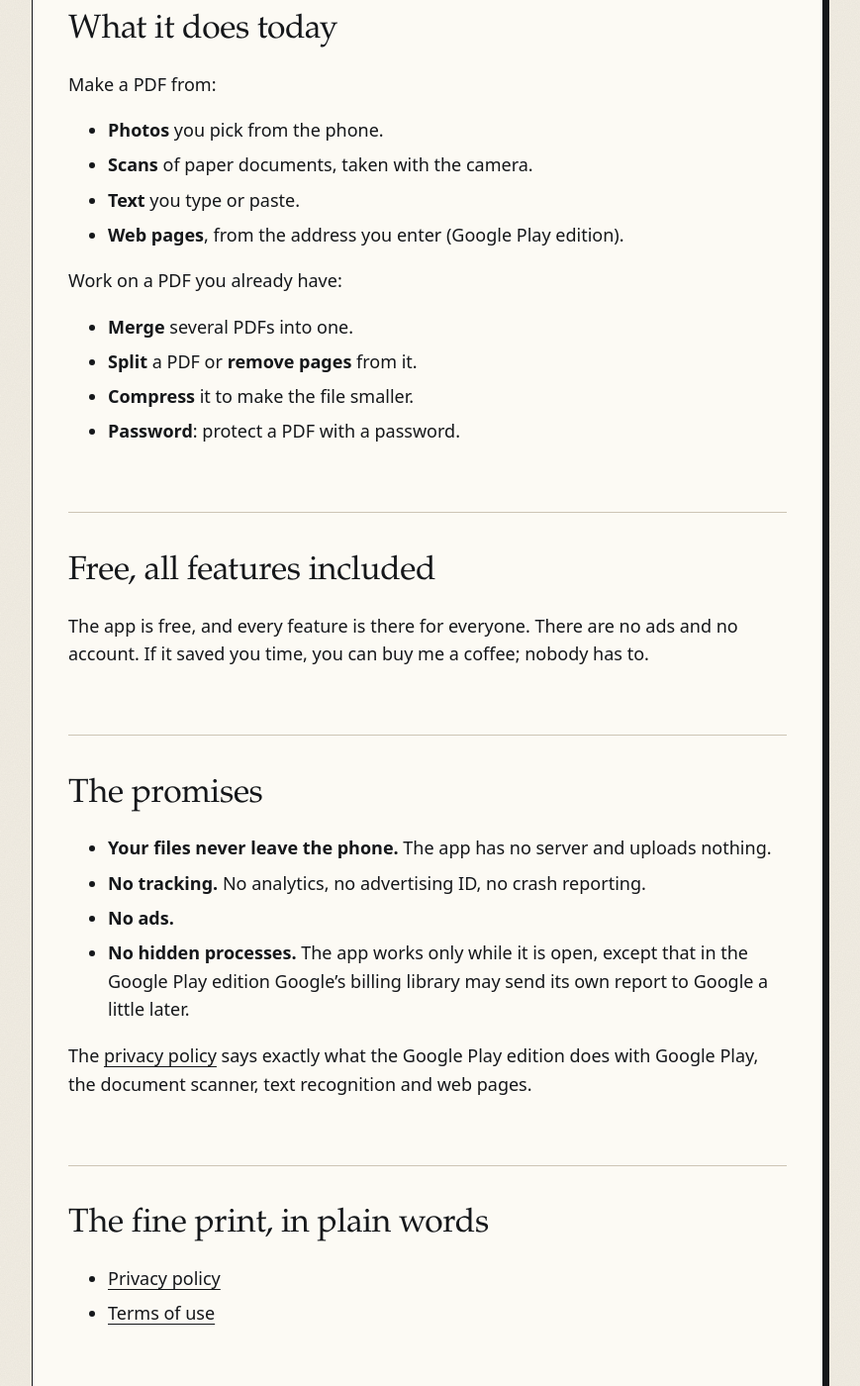
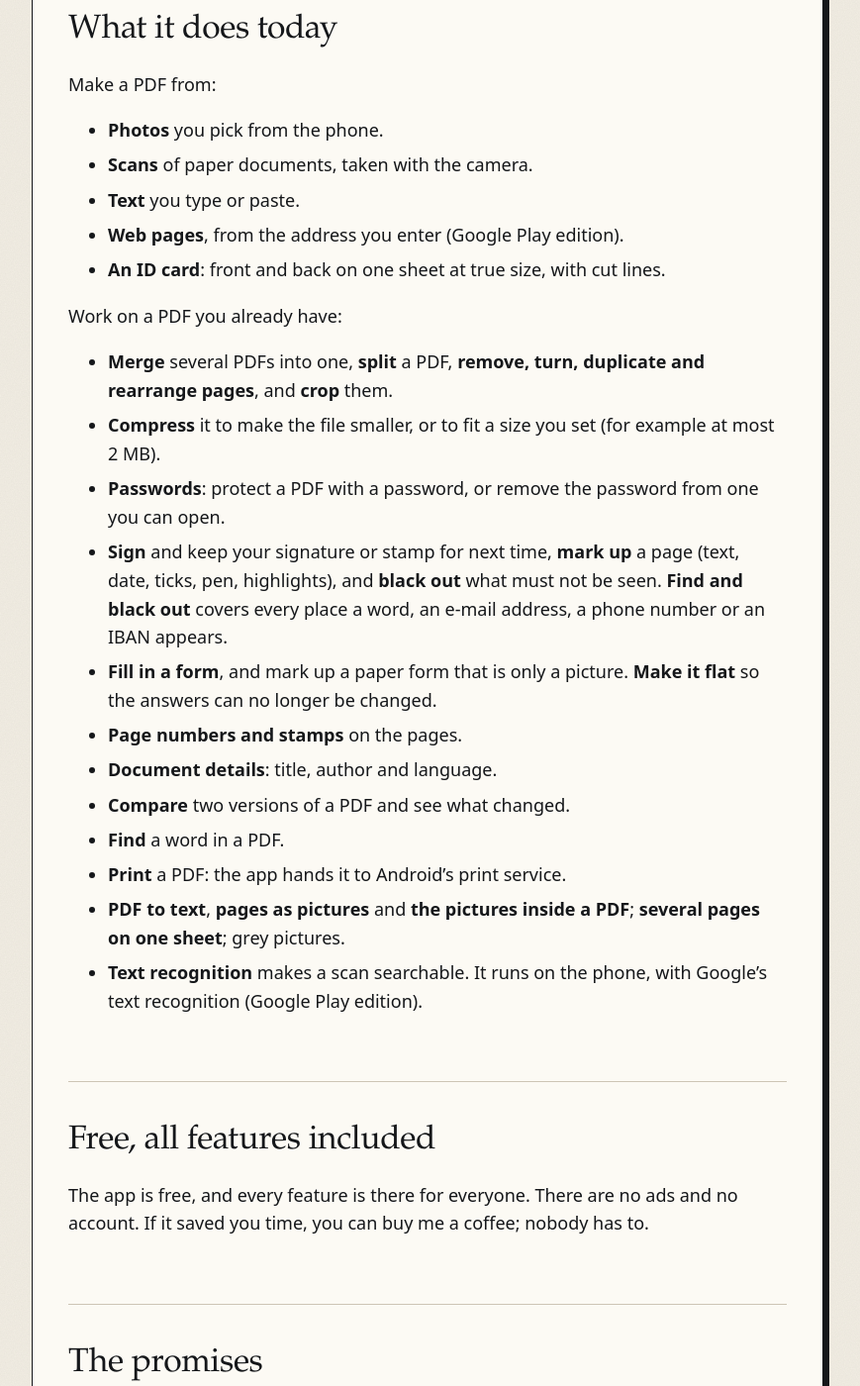
Before and after one commit to Gdato/gdato.github.io, a Jekyll site: the page built from pdf-werkstatt/index.md, in a window 1280 px wide and 1400 px high, scrolled down 474 px. Shown: the whole window at 99% size, without its empty margins (208-1077 px from the left). Built offline with Jekyll 4.4.1, drawn with Linux system fonts in a browser that asks for light colours; some of the changed text lies outside the part shown.

Commit message:
PDF Werkstatt: feature list matches the app, no-tracking wording says none by us and that Google's components send their own diagnostics, privacy policy covers printing

```diff
--- a/pdf-werkstatt/index.md
+++ b/pdf-werkstatt/index.md
@@ -5,7 +5,7 @@ permalink: /pdf-werkstatt/
 
 # PDF Werkstatt
 
-Create and edit PDFs on your phone. No upload, no tracking, no ads.
+Create and edit PDFs on your phone. No upload, no ads.
 
 PDF Werkstatt is an Android app (package `com.gdato.pdfwerkstatt`). Everything it does happens on the phone itself:
 there is no server behind it, so your files have nowhere to go.
@@ -18,13 +18,27 @@ Make a PDF from:
 - **Scans** of paper documents, taken with the camera.
 - **Text** you type or paste.
 - **Web pages**, from the address you enter (Google Play edition).
+- **An ID card**: front and back on one sheet at true size, with cut lines.
 
 Work on a PDF you already have:
 
-- **Merge** several PDFs into one.
-- **Split** a PDF or **remove pages** from it.
-- **Compress** it to make the file smaller.
-- **Password**: protect a PDF with a password.
+- **Merge** several PDFs into one, **split** a PDF, **remove, turn, duplicate and rearrange pages**, and **crop** them.
+- **Compress** it to make the file smaller, or to fit a size you set (for example at most 2 MB).
+- **Passwords**: protect a PDF with a password, or remove the password from one you can open.
+- **Sign** and keep your signature or stamp for next time, **mark up** a page (text, date, ticks, pen, highlights),
+  and **black out** what must not be seen. **Find and black out** covers every place a word, an e-mail address, a
+  phone number or an IBAN appears.
+- **Fill in a form**, and mark up a paper form that is only a picture. **Make it flat** so the answers can no longer
+  be changed.
+- **Page numbers and stamps** on the pages.
+- **Document details**: title, author and language.
+- **Compare** two versions of a PDF and see what changed.
+- **Find** a word in a PDF.
+- **Print** a PDF: the app hands it to Android's print service.
+- **PDF to text**, **pages as pictures** and **the pictures inside a PDF**; **several pages on one sheet**; grey
+  pictures.
+- **Text recognition** makes a scan searchable. It runs on the phone, with Google's text recognition (Google Play
+  edition).
 
 ## Free, all features included
 
@@ -34,7 +48,8 @@ can buy me a coffee; nobody has to.
 ## The promises
 
 - **Your files never leave the phone.** The app has no server and uploads nothing.
-- **No tracking.** No analytics, no advertising ID, no crash reporting.
+- **No tracking by us.** We use no analytics, no advertising ID and no crash reporting. Google's components in the
+  Google Play edition (text recognition, the document scanner, Google Play) send their own diagnostics to Google.
 - **No ads.**
 - **No hidden processes.** The app works only while it is open, except that in the Google Play edition Google's
   billing library may send its own report to Google a little later.
```
Also changed, not shown: pdf-werkstatt/privacy.md (+13 -5 lines), pdf-werkstatt/terms.md (+5 -3 lines).
